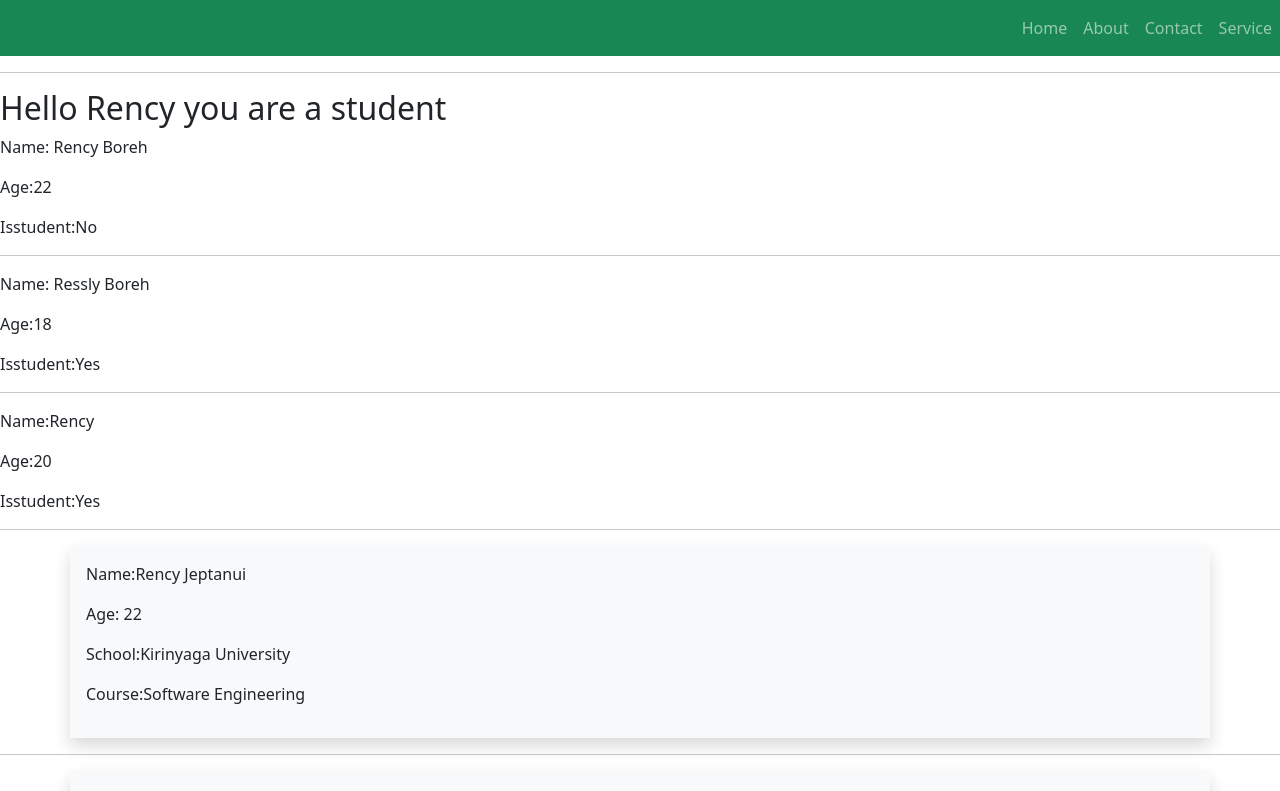
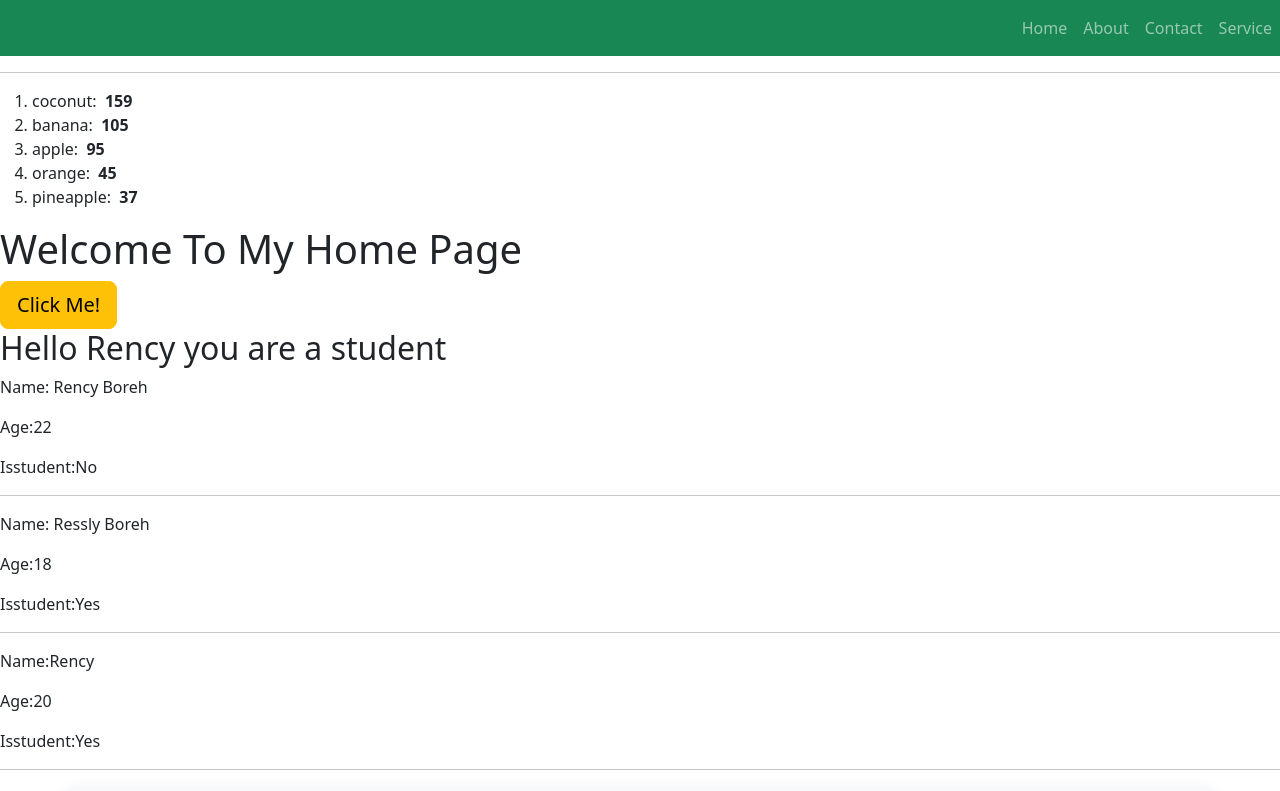
Before and after one commit to RencyBoreh/REACT-, a Preact app in the folder sec-project/: page / in a window 1280 px wide. Shown: the top 791 px of the page. Built offline with nearby package versions, Linux system fonts and the light colour scheme.

Commit message:
click events

```diff
--- /dev/null
+++ b/sec-project/src/Button.jsx
@@ -0,0 +1,25 @@
+import 'bootstrap/dist/css/bootstrap.min.css';
+
+function  Button(){
+  let count=0;
+  const handleClick= function (name){
+    if (count<3){
+      count+=1;
+      alert(`Hey ${name} you clicked me`);
+    }
+    else{
+      alert(`Hey ${name} stop clicking me`);
+    }
+
+  }
+ return(
+  <>
+
+  <h1>Welcome To My Home  Page</h1>
+  <button className="btn btn-warning btn-lg" onClick={()=>handleClick("Resly")}>Click Me!</button>
+  </>
+
+
+ );
+}
+export default Button
--- a/sec-project/src/app.jsx
+++ b/sec-project/src/app.jsx
@@ -5,12 +5,17 @@ import Food from './food.jsx'
 import Card from './card.jsx'
 import Pupils from './pupils.jsx'
 import Greet from './greeting.jsx'
+import List from './list.jsx'
+import Button from './Button.jsx'
+
 
 
 export function App() {
   return (
     <>
       <Header />
+      <List />
+      <Button />
       <Greet name='Rency' isStudent={true} />
       <Student name=' Rency Boreh' age={22} isStudent={false} />
       <hr />
--- /dev/null
+++ b/sec-project/src/list.jsx
@@ -0,0 +1,24 @@
+
+function List(){
+ const fruits=[{id:1,name:"apple",calories:95},
+               {id:2,name:'orange',calories:45},
+               {id:3,name:'banana',calories:105},
+               {id:4,name:'coconut',calories:159},
+               {id:5,name:'pineapple',calories:37}];
+
+
+//fruits.sort((a,b) => a.name.LocaleCompare(b.name)); //Alphabetically
+//fruits.sort((a,b) => b.name.localeCompare(a.name)); //Reverse Alphabetically
+//fruits.sort ((a,b) => a.calories-b.calories); //numeric
+fruits.sort((a,b)=> b.calories - a.calories);
+
+
+ const ListItems=fruits.map(fruit=><li key={fruit.id}>
+                                    {fruit.name}: &nbsp;
+                                   <b>{fruit.calories}</b>
+                                    </li>)
+ return(
+   <ol>{ListItems}</ol>
+ );
+}
+export default List
```
